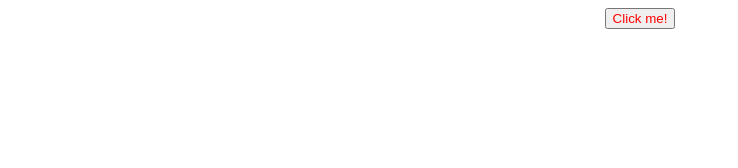
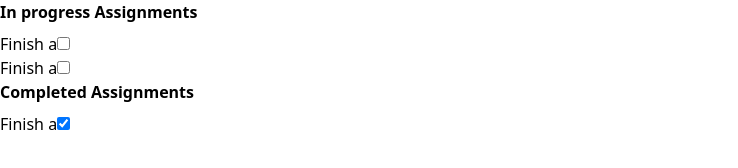
Before and after one commit to jonno2012/learn-vue3-step-by-step, a plain HTML site: page index.html in a window 1280 px wide. Shown: the whole page, without its empty margins (0-738 px from the left). Drawn offline with nearby package versions, Linux system fonts and the light colour scheme.

Commit message:
List conditionals and computed properties

```diff
--- a/index.html
+++ b/index.html
@@ -4,41 +4,60 @@
     <meta charset="UTF-8">
     <title>Title</title>
     <script src="https://unpkg.com/vue@3"></script>
+    <script src="https://cdn.tailwindcss.com"></script>
 </head>
 <body>
 <div id="app">
-    <button
-            @click="toggle"
-            :class="active ? 'text-green' : 'text-red'"
-    >Click me!</button>
+    <section v-show="inProgressAssignments.length">
+        <h2 class="font-bold mb-2">In progress Assignments</h2>
+        <ul>
+            <li v-for="assignment in inProgressAssignments" :key="assignment.id">
+                <label>
+                    {{ assignment.name}}
+                </label>
+
+                <input type="checkbox" v-model="assignment.complete"></li>
+        </ul>
+    </section>
+
+    <section v-show="completedAssignments.length">
+        <h2 class="font-bold mb-2">Completed Assignments</h2>
+
+        <ul>
+            <li v-for="assignment in completedAssignments" :key="assignment.id">
+                <label>
+                    {{ assignment.name}}
+                </label>
+
+                <input type="checkbox" v-model="assignment.complete"></li>
+        </ul>
+    </section>
 </div>
 <script>
-    Vue.createApp({
+    let app = {
         data() {
             return {
-                active: false
+                assignments: [
+                    {id: 1, name: 'Finish a', complete: true},
+                    {id: 2, name: 'Finish a', complete: false},
+                    {id: 3, name: 'Finish a', complete: false}
+                ]
             }
         },
-        methods: {
-            toggle() {
-                this.active = !this.active
-            }
+        computed: {
+            inProgressAssignments() {
+                return this.assignments.filter(a => !a.complete)
+            },
+          completedAssignments() {
+              return this.assignments.filter(a => a.complete)
+          }
         }
-    }).mount('#app')
+    }
+    Vue.createApp(app).mount('#app')
 </script>
 
 <style>
-    body {
-        display: grid;
-        place-items: center;
-    }
 
-    .text-green {
-        color: green;
-    }
-    .text-red {
-        color: red;
-    }
 </style>
 </body>
 </html>
```
Also changed, not shown: 1 other file.
